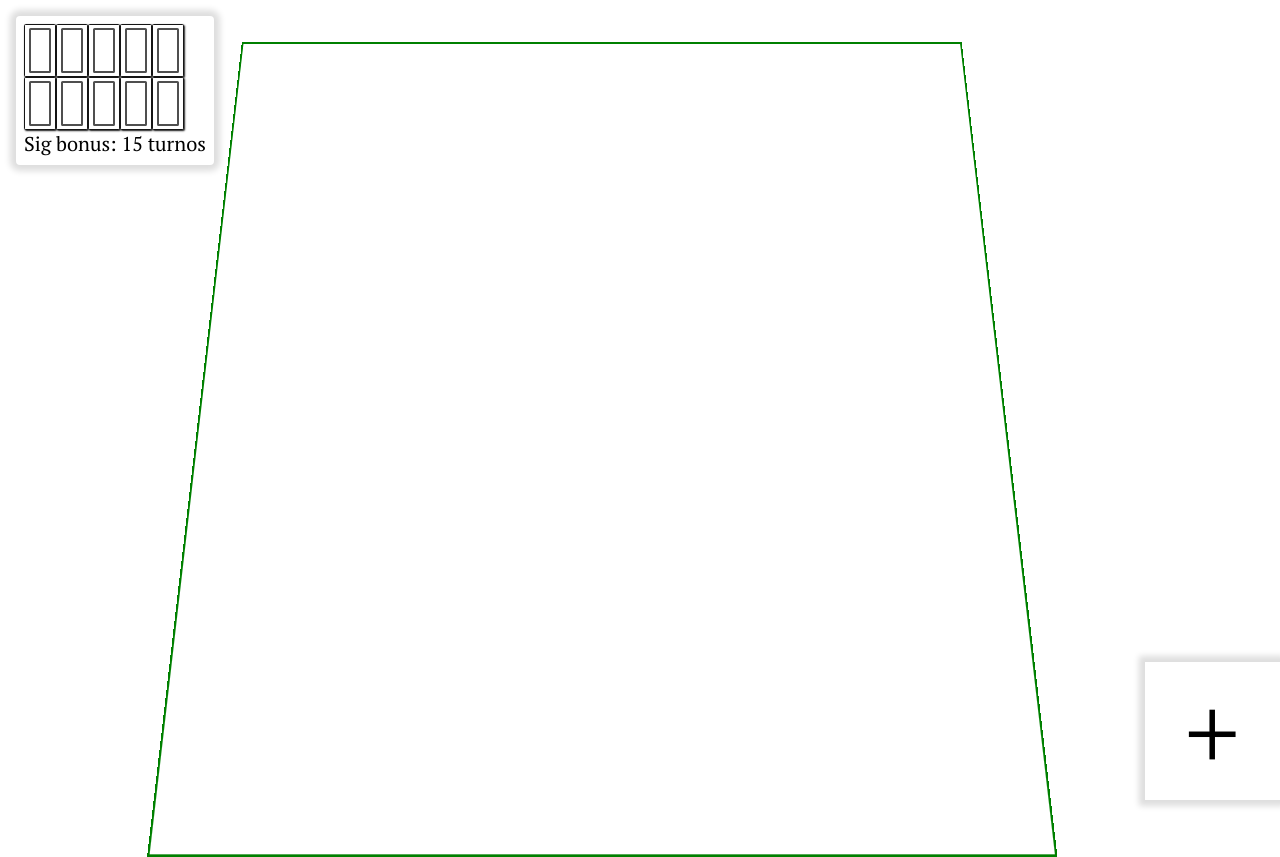
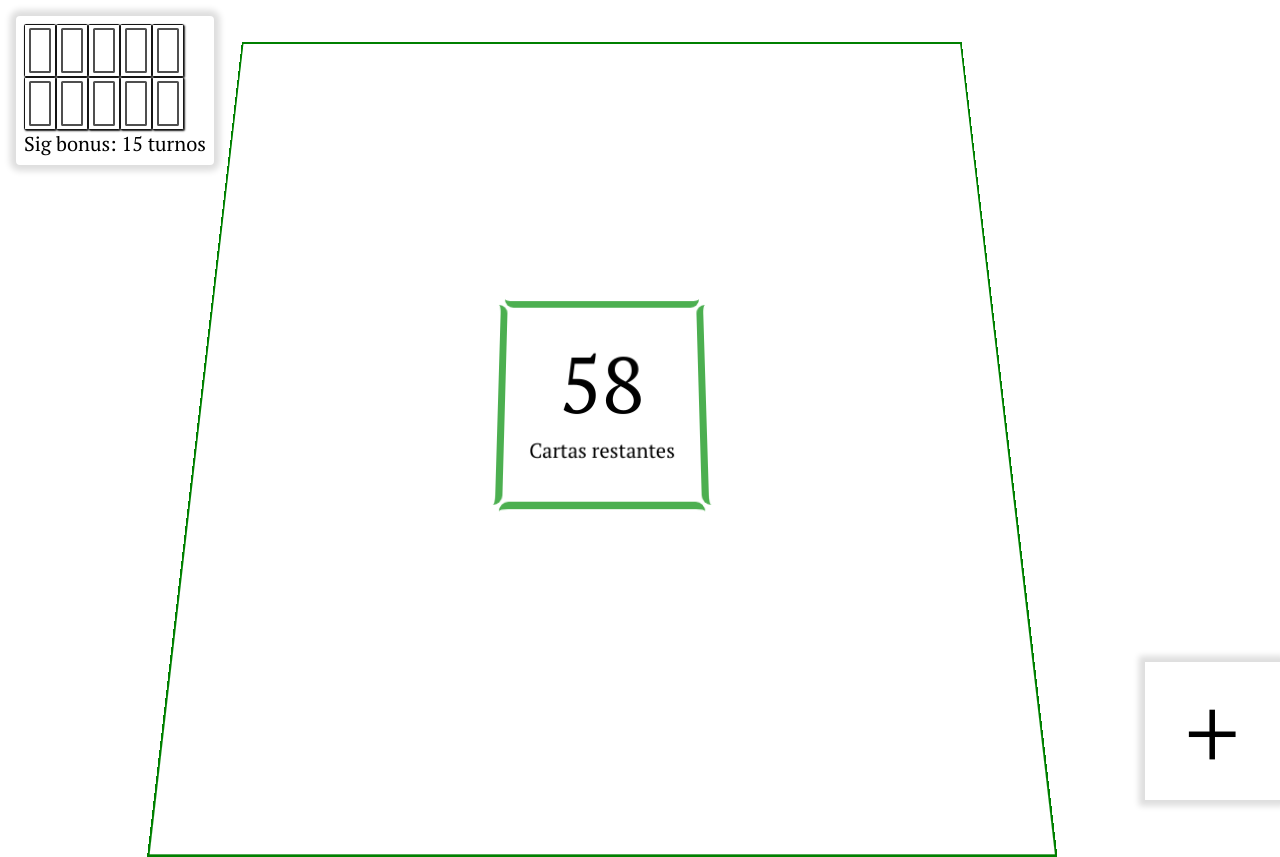
Before and after one commit to Araozu/cartas, a React (Create React App) app: page /#/juego2 in a window 1280 px wide. Built offline with nearby package versions, Linux system fonts and the light colour scheme; what jssha would draw is missing.

Commit message:
Agregado indicador del turno actual y cantidad de cartas restantes

```diff
--- a/public/index.html
+++ b/public/index.html
@@ -1,5 +1,5 @@
 <!DOCTYPE html>
-<html lang="en">
+<html lang="es">
 <head>
     <meta charset="utf-8"/>
     <link rel="icon" href="%PUBLIC_URL%/favicon.ico"/>
--- a/src/Inicio/Inicio.jsx
+++ b/src/Inicio/Inicio.jsx
@@ -1,7 +1,7 @@
 import React, {useState, useEffect} from "react";
 import {ModuloCrearSala} from "./ModuloCrearSala";
 import {ModuloEntrarSala} from "./ModuloEntrarSala";
-import {servidor} from "../variables";
+import {servidorF} from "../variables";
 import {Link} from "react-router-dom"
 
 function CrearUsuario(props) {
@@ -12,7 +12,7 @@ function CrearUsuario(props) {
         ev.preventDefault();
 
         try {
-            const peticion = await fetch(`${servidor}/usuario/crear`, {
+            const peticion = await fetch(`${servidorF}/usuario/crear`, {
                 method: "POST",
                 headers: {
                     'Content-Type': 'application/json'
@@ -59,7 +59,7 @@ export function Inicio() {
     useEffect(() => {
         if (idUsuario && apodoUsuario) {
             (async () => {
-                const solicitud = await fetch(`${servidor}/usuario/validar`, {
+                const solicitud = await fetch(`${servidorF}/usuario/validar`, {
                     method: "POST",
                     headers: {
                         "Content-Type": "application/json"
--- a/src/Inicio/ModuloCrearSala.jsx
+++ b/src/Inicio/ModuloCrearSala.jsx
@@ -1,7 +1,7 @@
 import React, {useState} from "react";
 import {StyleSheet, css} from "aphrodite";
 import {useHistory} from "react-router-dom";
-import {servidor} from "../variables";
+import {servidorF} from "../variables";
 
 
 const estilos = StyleSheet.create({
@@ -40,7 +40,7 @@ export function ModuloCrearSala(props) {
         setEstado("creando");
 
         try {
-            const url = `${servidor}/partida`;
+            const url = `${servidorF}/partida`;
             const respuesta = await fetch(url, {
                 method: "POST",
                 headers: {
--- a/src/Inicio/ModuloEntrarSala.jsx
+++ b/src/Inicio/ModuloEntrarSala.jsx
@@ -1,5 +1,5 @@
 import React, {useState} from "react";
-import {servidor} from "../variables";
+import {servidorF} from "../variables";
 import {useHistory} from "react-router-dom"
 
 export function ModuloEntrarSala() {
@@ -16,7 +16,7 @@ export function ModuloEntrarSala() {
 
     const ingresar = async (ev) => {
         ev.preventDefault();
-        const request = await fetch(`${servidor}/partida-join`, {
+        const request = await fetch(`${servidorF}/partida-join`, {
             method: "POST",
             headers: {
                 "Content-Type": "application/json"
--- a/src/Juego2/Carta2.jsx
+++ b/src/Juego2/Carta2.jsx
@@ -158,8 +158,12 @@ export function Carta2(props) {
         }
     })();
 
+    const fn = () => {
+        fnDescartar(valor);
+    };
+
     return (
-        <span className={css(estilos.contCarta, transformacion.tra)} onClick={() => fnDescartar(valor)}>
+        <span className={css(estilos.contCarta, transformacion.tra)} onClick={fn}>
             {e}
         </span>
     );
--- a/src/Juego2/ContenedorDescartes.jsx
+++ b/src/Juego2/ContenedorDescartes.jsx
@@ -1,17 +1,7 @@
 import React from "react";
 import {StyleSheet, css} from "aphrodite";
 import {Carta2} from "./Carta2";
-
-const estilos = StyleSheet.create({
-    contCuadranteDescarte: {
-        position: "absolute",
-        width: `25%`,
-        height: `20%`,
-        bottom: "17%",
-        right: "37.5%",
-        textAlign: "left",
-    }
-});
+import {useDimensions} from "./useDimensions";
 
 const splitArray = (arr, numElems) => {
     const res = [];
@@ -30,8 +20,25 @@ const splitArray = (arr, numElems) => {
 
 export function ContenedorDescartes(props) {
 
+    const [pH] = useDimensions()
     const cartas = props.cartas ?? [];
     const escala = props.escala ?? 0.75;
+    const esTurnoActual = props.esTurnoActual;
+
+    const estilos = StyleSheet.create({
+        contCuadranteDescarte: {
+            position: "absolute",
+            width: `25%`,
+            height: `20%`,
+            bottom: "17%",
+            right: "37.5%",
+            textAlign: "left",
+            borderRadius: `${pH * 1.5 * escala}px`,
+            borderTopStyle: "solid",
+            borderTopWidth: `${pH * 1.25 * escala}px`,
+            borderTopColor: esTurnoActual? "red": "#4CAF50"
+        }
+    });
 
     const gruposCartas = splitArray(cartas, 6);
 
@@ -42,8 +49,6 @@ export function ContenedorDescartes(props) {
             : [...elems, <div key={i + "-div"}/>];
     });
 
-    console.log(elems);
-
     return (
         <div className={css(estilos.contCuadranteDescarte)}>
             {elems}
--- a/src/Juego2/Juego2.jsx
+++ b/src/Juego2/Juego2.jsx
@@ -4,8 +4,15 @@ import {ContenedorDora} from "./ContenedorDora";
 import {ContenedorDescartes} from "./ContenedorDescartes";
 import {useDimensions} from "./useDimensions";
 import {Mano} from "./Mano";
+import {wsServidor} from "../variables";
 
 let socket;
+
+const obtClave = (obj, valor) => {
+    for (const k in obj) {
+        if (obj[k] === valor) return k;
+    }
+}
 
 export function Juego2() {
     const [pH, pW] = useDimensions();
@@ -22,7 +29,8 @@ export function Juego2() {
     const [descartes2, setDescartes2] = useState([]);
     const [descartes3, setDescartes3] = useState([]);
     const [descartes4, setDescartes4] = useState([]);
-
+    const [turnoActual, setTurnoActual] = useState(false);
+    const [cartasRestantes, setCartasRestantes] = useState(58);
 
     const idJuego = localStorage.getItem("id_partida");
     const idUsuario = localStorage.getItem("id_usuario");
@@ -75,21 +83,21 @@ export function Juego2() {
             boxShadow: `0 0 ${pH * 0.75}px ${pH * 0.75}px #dedede`,
             cursor: "pointer"
         },
-        contCuadranteDescarte: {
+        contCuadranteCartas: {
             position: "absolute",
-            width: `25%`,
-            height: `20%`,
-            bottom: "17%",
-            right: "37.5%",
-            textAlign: "left",
-            border: "solid 1px red"
+            display: "inline-block",
+            width: `18%`,
+            height: `18%`,
+            bottom: "41%",
+            right: "41%",
+            textAlign: "center"
         }
     });
 
     useEffect(() => {
         if (!idJuego || !idUsuario) return;
 
-        socket = new WebSocket(`ws:/0.0.0.0:8080/juego`);
+        socket = new WebSocket(`${wsServidor}/juego`);
 
         socket.addEventListener("open", () => {
             socket.send(JSON.stringify({
@@ -144,6 +152,9 @@ export function Juego2() {
                         fnSetDescartes(mano.descartes);
                     }
 
+                    setCartasRestantes(d.cartasRestantes);
+                    setTurnoActual(d.turnoActual);
+
                     break;
                 }
             }
@@ -183,26 +194,46 @@ export function Juego2() {
         setCartas1(cartas);
     };
 
+    const descartarCarta = (valorCarta) => {
+        console.log(valorCarta);
+        if (!!turnoActual) {
+            console.log("A lugar :D");
+        }
+    };
+
     return (
         <div>
             <ContenedorDora dora={dora} doraOculto={doraOculto} turnosRestantes={15}/>
             <div className={css(estilos.contInt)}>
                 <div className={css(estilos.cont2)}>
+                    <div className={css(estilos.contCuadranteCartas)}>
+                        <span style={{fontSize: `${pH * 10}px`}}>{cartasRestantes}</span>
+                        <br/>
+                        <span style={{fontSize: `${pH * 2.5}px`}}>Cartas restantes</span>
+                    </div>
                     <div className={css(estilos.contCuadrante2)}>
-                        <ContenedorDescartes cartas={descartes2}/>
+                        <ContenedorDescartes
+                            cartas={descartes2}
+                            esTurnoActual={turnoActual === obtClave(map, "2")}/>
                         <Mano cartas={cartas2}/>
                     </div>
                     <div className={css(estilos.contCuadrante3)}>
-                        <ContenedorDescartes cartas={descartes3}/>
+                        <ContenedorDescartes
+                            cartas={descartes3}
+                            esTurnoActual={turnoActual === obtClave(map, "3")}/>
                         <Mano cartas={cartas3}/>
                     </div>
                     <div className={css(estilos.contCuadrante4)}>
-                        <ContenedorDescartes cartas={descartes4}/>
+                        <ContenedorDescartes
+                            cartas={descartes4}
+                            esTurnoActual={turnoActual === obtClave(map, "4")}/>
                         <Mano cartas={cartas4}/>
                     </div>
                     <div className={css(estilos.contCuadrante)}>
-                        <ContenedorDescartes cartas={descartes1}/>
-                        <Mano cartas={cartas1} entrada={undefined} fnActCartas={actMano}/>
+                        <ContenedorDescartes
+                            cartas={descartes1}
+                            esTurnoActual={turnoActual === obtClave(map, "1")}/>
+                        <Mano cartas={cartas1} entrada={undefined} fnActCartas={actMano} fnDescartarCarta={descartarCarta}/>
                     </div>
                 </div>
             </div>
--- a/src/Juego2/Mano.jsx
+++ b/src/Juego2/Mano.jsx
@@ -84,6 +84,7 @@ export function Mano(props) {
     const entrada = props.entrada ?? -1;
     const gruposAbiertos = props.gruposAbiertos ?? [];
     const fnActCartas = props.fnActCartas ?? (() => {});
+    const descartarCarta = props.fnDescartarCarta ?? (() => {});
 
     const [posiciones, setPosiciones] = useState(new Array(props.cartas.length).fill("none"));
 
@@ -96,7 +97,10 @@ export function Mano(props) {
         })();
     }, [props.cartas]);
 
-    const cartasElem = cartas.map((v, i) => <Carta2 valor={v} movimiento={posiciones[i]} key={i + "-" + v}/>);
+    const cartasElem = cartas.map((v, i) => <Carta2 valor={v}
+                                                    movimiento={posiciones[i]}
+                                                    fnDescartar={descartarCarta}
+                                                    key={i + "-" + v}/>);
 
     const entradaElem = [
         <Carta2 valor={-1} key={1 + "-" + -1}/>,
--- a/src/SalaDeEspera/SalaDeEspera.jsx
+++ b/src/SalaDeEspera/SalaDeEspera.jsx
@@ -1,5 +1,6 @@
 import React, {useEffect, useState} from "react";
 import {useHistory, Link} from "react-router-dom";
+import {wsServidor} from "../variables";
 
 let socket;
 
@@ -15,7 +16,7 @@ export function SalaDeEspera() {
     useEffect(() => {
         if (!idSala || !idUsuario) return;
 
-        socket = new WebSocket(`ws:/0.0.0.0:8080/socket`);
+        socket = new WebSocket(`${wsServidor}/socket`);
 
         socket.addEventListener("open", (ev) => {
             socket.send(JSON.stringify({
--- a/src/variables.js
+++ b/src/variables.js
@@ -1 +1,3 @@
-export const servidor = "http://0.0.0.0:8080";
+export const servidor = "rimajonb.araozu.dev";// "0.0.0.0:8080";
+export const servidorF = `https://${servidor}`;
+export const wsServidor = `wss://${servidor}`;
```
